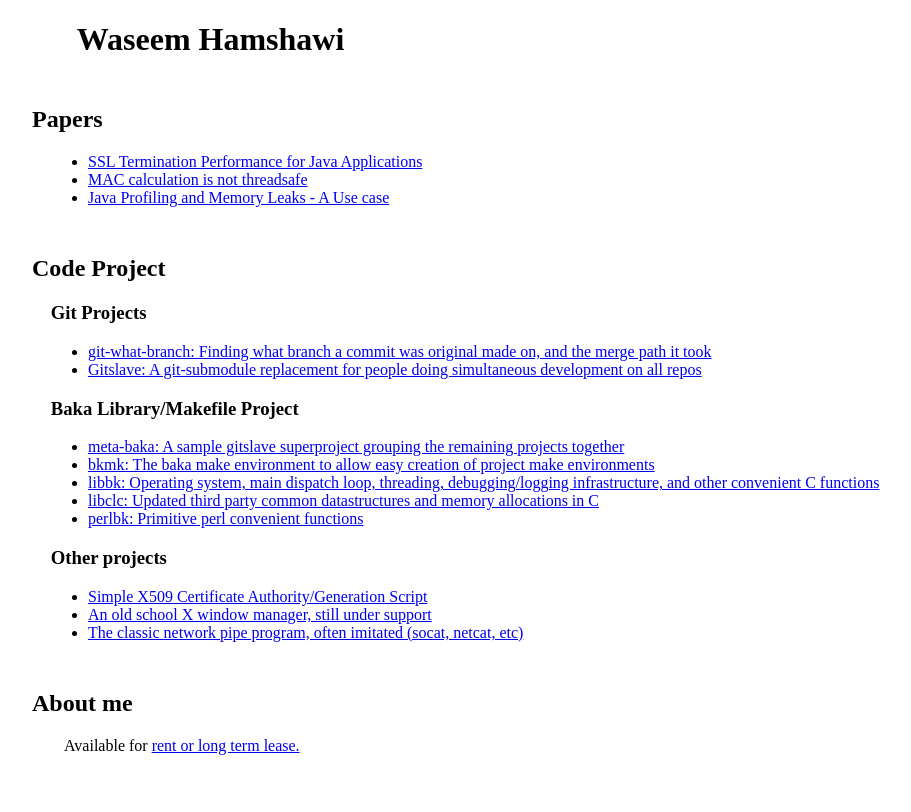
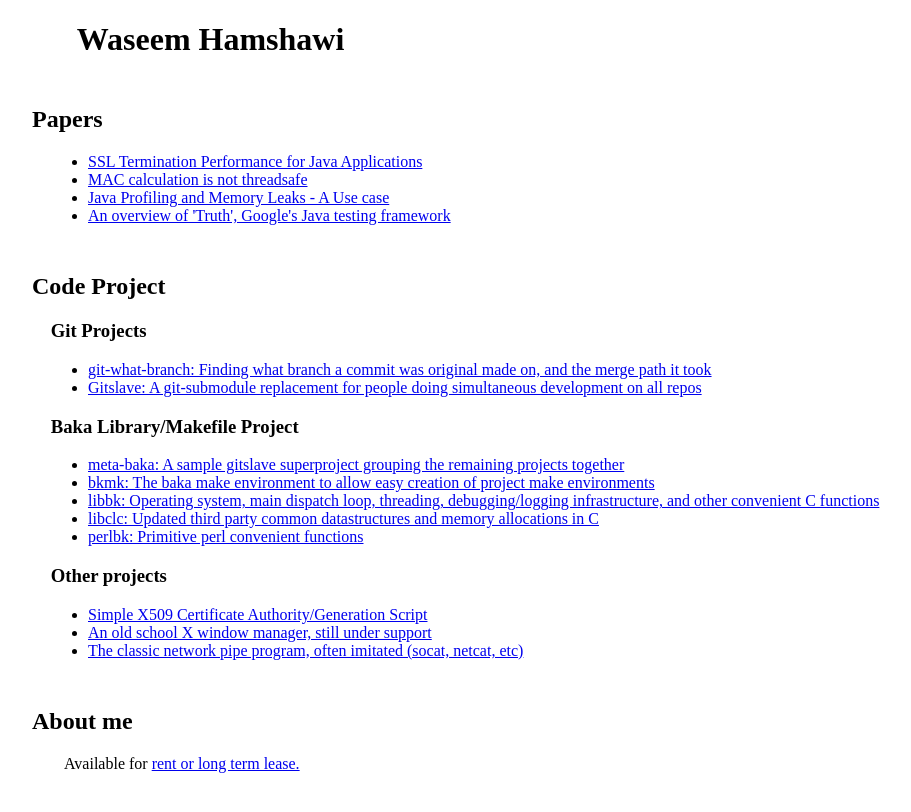
Before and after one commit to waseemh/waseemh.github.io, a Jekyll site: the page new_index.html, which Jekyll copies as it is, in a window 1280 px wide. Shown: the top 812 px of the page, without its empty margins (160-1071 px from the left). Built offline with Jekyll 4.4.1, drawn with Linux system fonts in a browser that asks for light colours.

Commit message:
Update new_index.html

```diff
--- a/new_index.html
+++ b/new_index.html
@@ -21,6 +21,7 @@
 	<li><a href="GitBestPractices">SSL Termination Performance for Java Applications</a></li>
 	<li><a href="GitFixUm">MAC calculation is not threadsafe</a></li>
 	<li><a href="GitPostProduction">Java Profiling and Memory Leaks - A Use case</a></li>
+	<li><a href="GitPostProduction">An overview of 'Truth', Google's Java testing framework</a></li>
       </ul>
     </div>
     <div>
```
